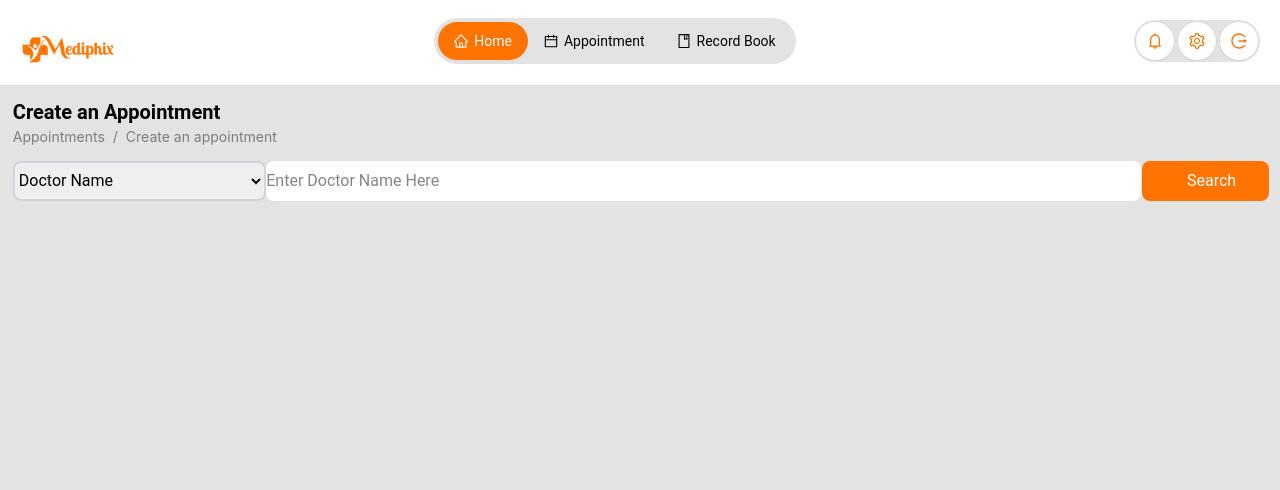
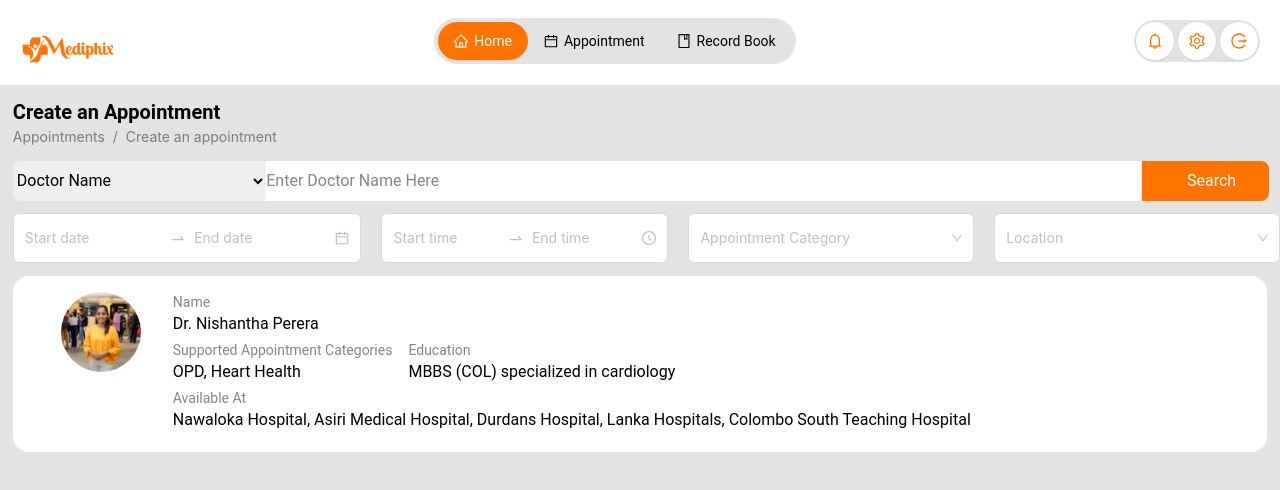
Before and after one commit to PlazerDev/mediphix-frontend, a React (Vite) app: page /SearchDoctor in a window 1280 px wide. Shown: the top 490 px of the page. Built offline with nearby package versions, Linux system fonts and the light colour scheme.

Commit message:
Select doctor ui

```diff
--- a/src/components/patient/appointment/SelectDoctor.tsx
+++ b/src/components/patient/appointment/SelectDoctor.tsx
@@ -2,6 +2,18 @@ import PatientNavigation from '../navigation/PatientNavigation'
 import { Breadcrumb } from 'antd';
 const { RangePicker } = DatePicker;
 import { DatePicker, Space } from 'antd';
+import { TimePicker } from "antd";
+import { Select } from 'antd';
+import profilepic from "./../../../assets/images/patient/home/profile_pic.jpg";
+
+const onChange = (value: string) => {
+    console.log(`selected ${value}`);
+  };
+
+  const onSearch = (value: string) => {
+    console.log('search:', value);
+  };
+
 
 const SelectDoctor = () => {
   return (
@@ -26,11 +38,96 @@ const SelectDoctor = () => {
          </div>
 
     <div className='flex ml-[1%] mt-[1%]'>
-    <select className='border-2 border-gray-300 rounded-lg w-[20%]'>
+    <select className='border-gray-300 rounded-l-lg w-[20%]'>
         <option value="option1">Doctor Name</option>
-        </select>
-        <input type="text" placeholder='Enter Doctor Name Here' className='rounded-lg focus:outline-none placeholder:text-[var(--text-c)] w-[69%]  ' />
-        <button className='bg-[#FF7300] text-white rounded-lg ml-[0.1%] w-[10%] h-[40px] pl-[1%] '>Search</button>
+    </select>
+    <input type="text" placeholder='Enter Doctor Name Here' className='focus:outline-none placeholder:text-[var(--text-c)] w-[69%] rounded-none' />
+    <button className='bg-[#FF7300] text-white rounded-r-lg ml-[0.1%] w-[10%] h-[40px] pl-[1%]'>Search</button>
+    </div>
+
+
+
+    <div className='flex ml-[1%] mt-[1%] mb-[1%] mr-[1%]]'>
+        <Space direction="vertical" size={15}>
+        <RangePicker style={{ height: '50px' }}/>
+        </Space>
+
+        <TimePicker.RangePicker style={{marginLeft:'20px',width: '300px'}} />
+
+        <div style={{ marginLeft: '20px'}}></div>
+
+        <Select showSearch
+         placeholder="Appointment Category"
+         optionFilterProp="label"
+         onChange={onChange}
+         onSearch={onSearch}
+         style={{ height: '50px',width: '300px' }}
+         options={[
+      {
+        value: 'jack',
+        label: 'Jack',
+      },
+      {
+        value: 'lucy',
+        label: 'Lucy',
+      },
+      {
+        value: 'tom',
+        label: 'Tom',
+      },
+    ]}
+/>
+<div style={{ marginLeft: '20px'}}></div>
+<Select showSearch
+         placeholder="Location"
+         optionFilterProp="label"
+         onChange={onChange}
+         onSearch={onSearch}
+         style={{ height: '50px',width: '300px' }}
+         options={[
+      {
+        value: 'jack',
+        label: 'Jack',
+      },
+      {
+        value: 'lucy',
+        label: 'Lucy',
+      },
+      {
+        value: 'tom',
+        label: 'Tom',
+      },
+    ]}
+/>
+</div>
+
+<div className="bg-[#ffffff] rounded-[16px]  p-4 ml-[1%] mr-[1%]">
+
+          <div className="flex">
+            <div className="flex ml-8 mr-8">
+              <img
+                className="w-20 h-20 rounded-full bg-contain"
+                src={profilepic}
+                alt="Profile Pic"
+              />
+            </div>
+    <div className="t">
+    <p className="text-[#868686] text-sm">Name</p>
+    <p className="mb-1">Dr. Nishantha Perera</p>
+    <div className="flex gap-4 mb-1">
+        <div>
+            <p className="text-[#868686] text-sm">Supported Appointment Categories</p>
+            <p>OPD, Heart Health</p>
+        </div>
+        <div>
+            <p className="text-[#868686] text-sm ">Education</p>
+            <p>MBBS (COL) specialized in cardiology</p>
+        </div>
+    </div>
+    <p className="text-[#868686] text-sm">Available At</p>
+    <p className="mb-1">Nawaloka Hospital, Asiri Medical Hospital, Durdans Hospital, Lanka Hospitals, Colombo South Teaching Hospital</p>
+</div>
+</div>
 
 
 
@@ -39,7 +136,12 @@ const SelectDoctor = () => {
 
 
 
-    </div>
+
+
+
+
+</div>
+</div>
 
 
 
@@ -56,7 +158,8 @@ const SelectDoctor = () => {
 
 
 
-    </div>
+
+
 
   )
 }
```
